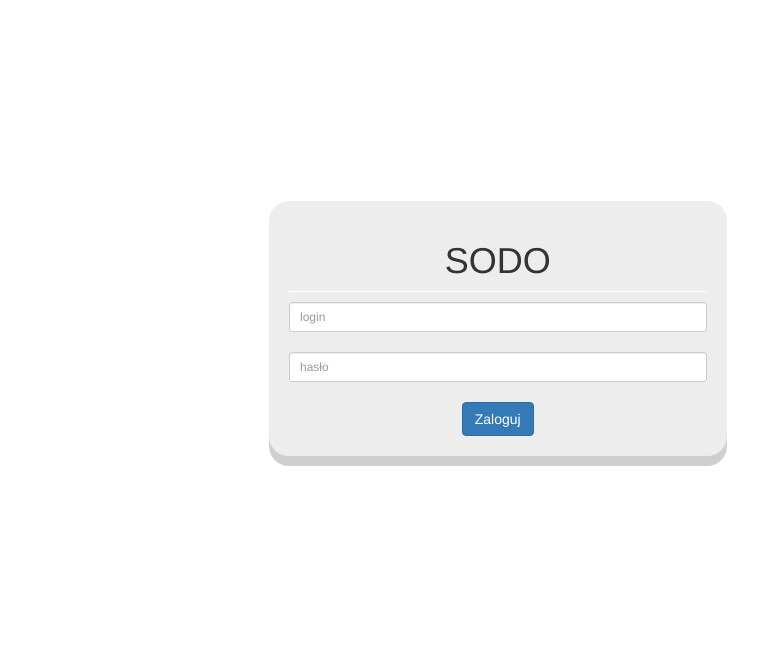
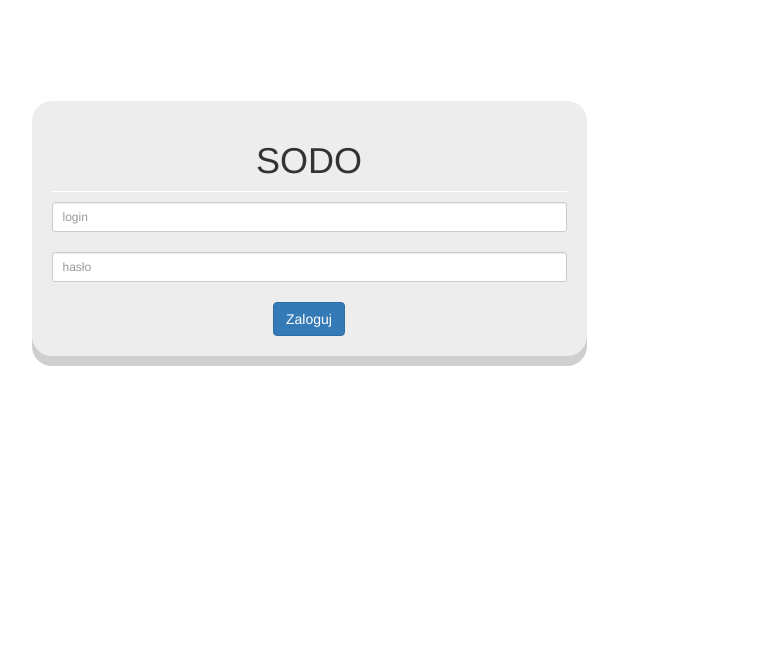
Before and after one commit to michak645/sodo, a Django app: page / in a window 1280 px wide. Shown: the top 655 px of the page, without its empty margins (331-1089 px from the left). Run offline with Django 3.2, Linux system fonts and the light colour scheme; parts of the project's set-up code (start-up, migrations or seed data) failed here and were passed over; some libraries are stand-ins or nearby versions.

Commit message:
Poprawki do frontu

```diff
--- a/auth_ex/static/auth_ex/style.css
+++ b/auth_ex/static/auth_ex/style.css
@@ -1,6 +1,5 @@
 .container {
-    padding: 200px;
-    position: fixed;
+    padding: 100px;
 }
 
 #logowanie {
--- a/auth_ex/templates/auth_ex/index.html
+++ b/auth_ex/templates/auth_ex/index.html
@@ -16,11 +16,9 @@
 </head>
 <body>
 
-
-
-        <div class="container"  >
+<div class="container">
     <div class="row">
-            <div class="col-md-offset-6 col-md-5">
+        <div class="col-md-offset-3 col-md-6">
             {% if messages %}
                 {% for message in messages %}
                     <p {% if message.tags %}  class="alert alert-{{ message.tags }}" {% endif %}  role="alert">
@@ -33,8 +31,9 @@
             {% endif %}
         </div>
     </div>
+
     <div class="row">
-            <div class="col-md-offset-6 col-md-5">
+        <div class="col-md-offset-3 col-md-6">
             <div class="form-login" id="logowanie">
                 <h1 id="naglowek">SODO</h1>
                 <form method="post" action="">{% csrf_token %}
@@ -45,10 +44,13 @@
                             <input type="submit" name="login" value="Zaloguj" class="btn btn-primary btn-md"></a>
                         </span>
                     </div>
+                </form>
             </div>
         </div>
     </div>
+
 </div>
+
 </body>
 
 </html>
--- a/auth_ex/views.py
+++ b/auth_ex/views.py
@@ -29,6 +29,7 @@ def index(request):
                 typ = 'pracownik'
                 request.session['pracownik'] = pracownik.pk
             except Pracownik.DoesNotExist:
+                pracownik = None
                 typ = ''
                 messages.error(request, 'Błędne dane logowania')
             if pracownik:
```
Also changed, not shown: db.sqlite3. Lines whose indentation alone changed are shown as unchanged.
